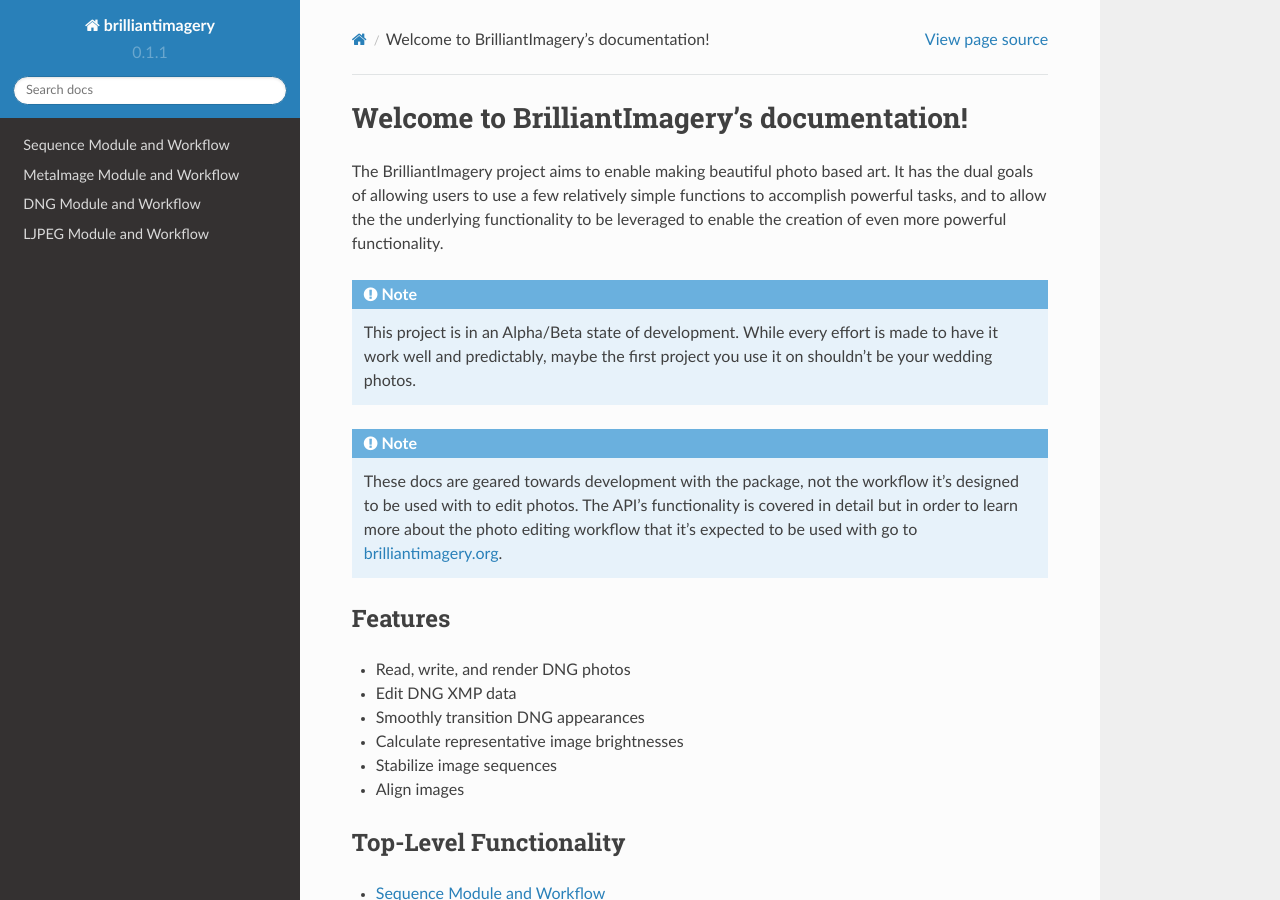
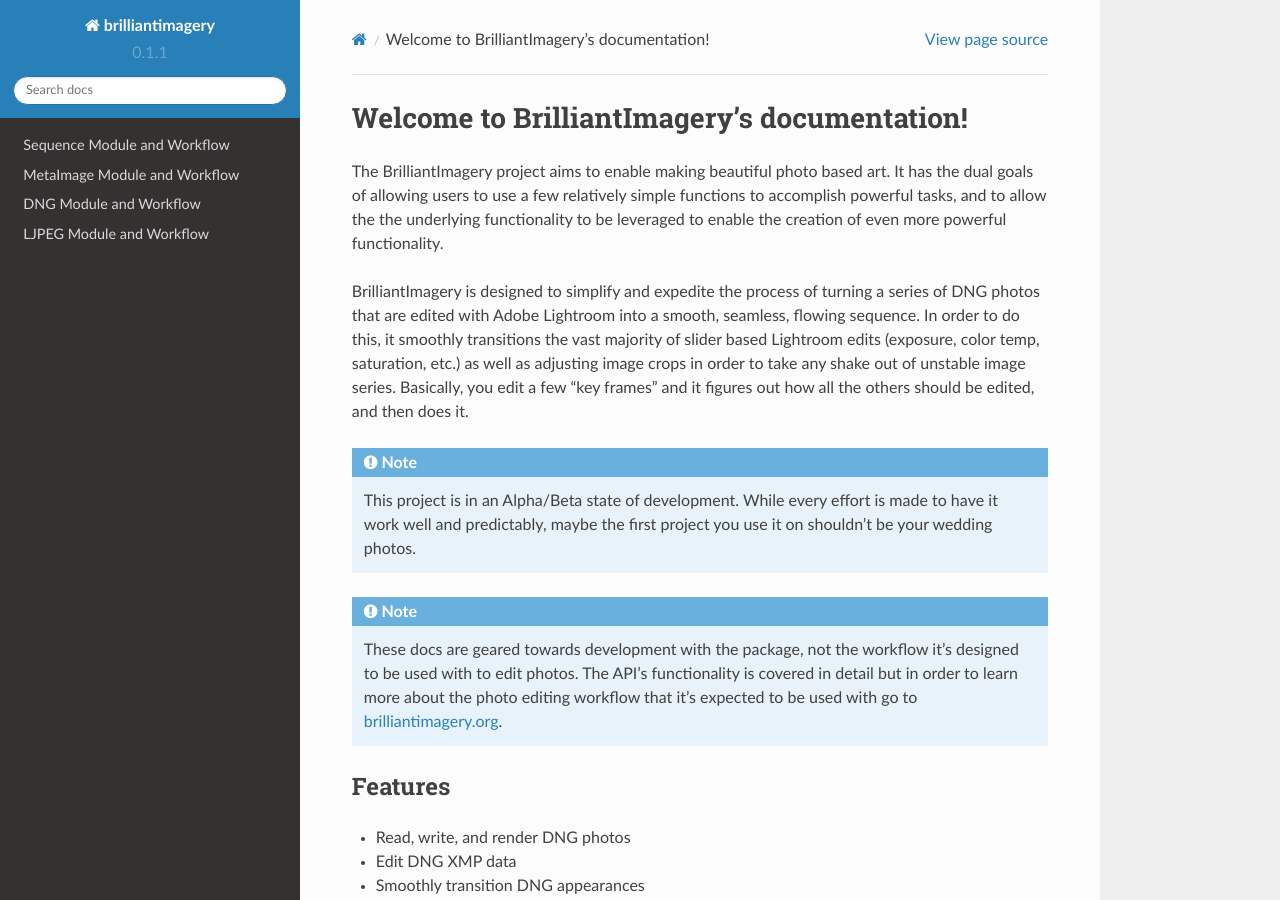
Before and after one commit to brilliantimagery/brilliantimagery, a Sphinx documentation site: the page built from docs/index.rst, in a window 1280 px wide and 900 px high. Built offline with Sphinx 7.4.7 and the Read the Docs theme 2.0.0, drawn with Linux system fonts in a browser that asks for light colours.

Commit message:
updated index.rst

```diff
--- a/docs/index.rst
+++ b/docs/index.rst
@@ -7,6 +7,10 @@
 ============================================
 
 The BrilliantImagery project aims to enable making beautiful photo based art. It has the dual goals of allowing users to use a few relatively simple functions to accomplish powerful tasks, and to allow the the underlying functionality to be leveraged to enable the creation of even more powerful functionality.
+
+BrilliantImagery is designed to simplify and expedite the process of turning a series of DNG photos that are edited with Adobe Lightroom into a smooth, seamless, flowing sequence. In order to do this, it smoothly transitions the vast majority of slider based Lightroom edits (exposure, color temp, saturation, etc.) as well as adjusting image crops in order to take any shake out of unstable image series. Basically, you edit a few "key frames" and it figures out how all the others should be edited, and then does it.
+
+
 
 .. Note::
    This project is in an Alpha/Beta state of development. While every effort is made to have it work well and predictably, maybe the first project you use it on shouldn't be your wedding photos.
```
